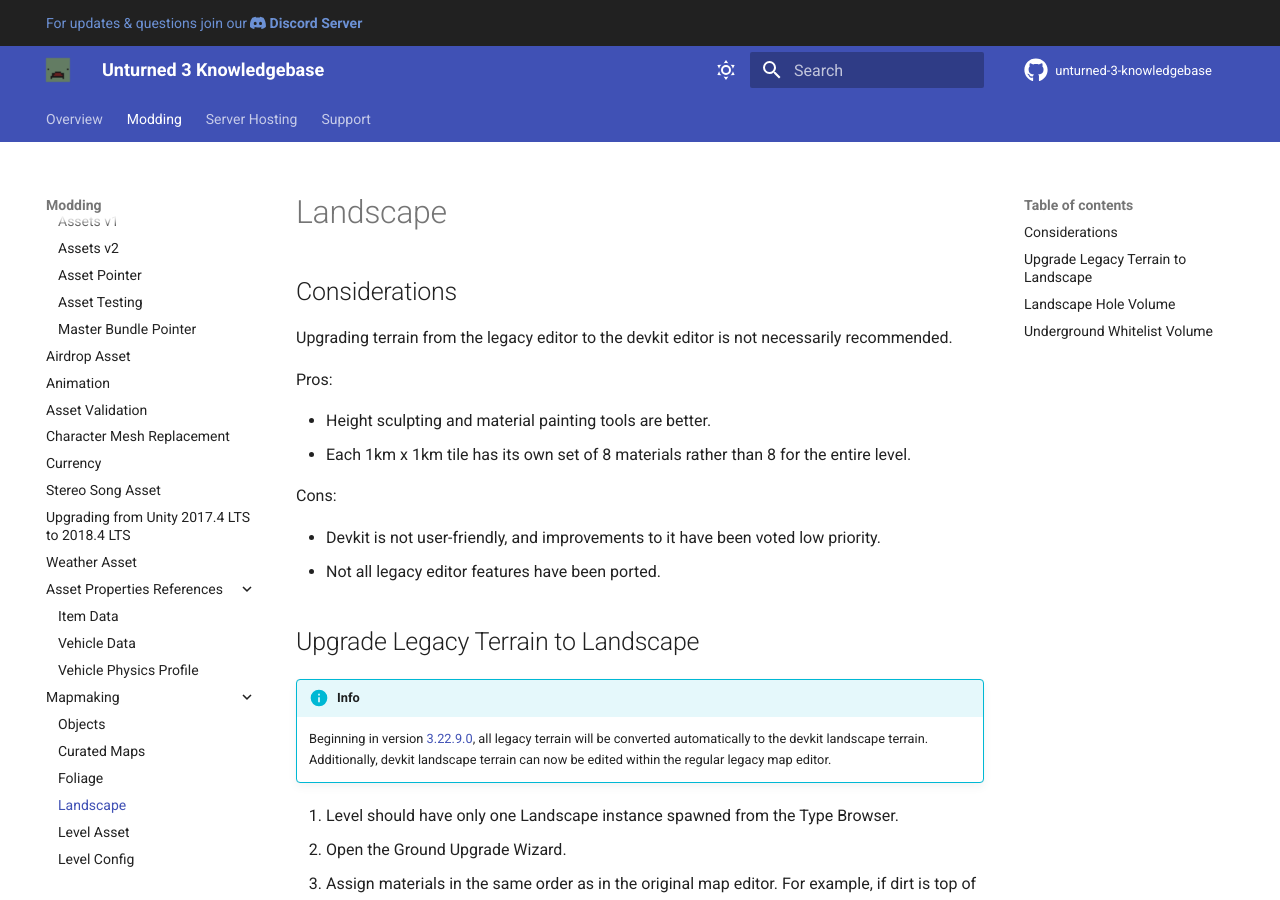
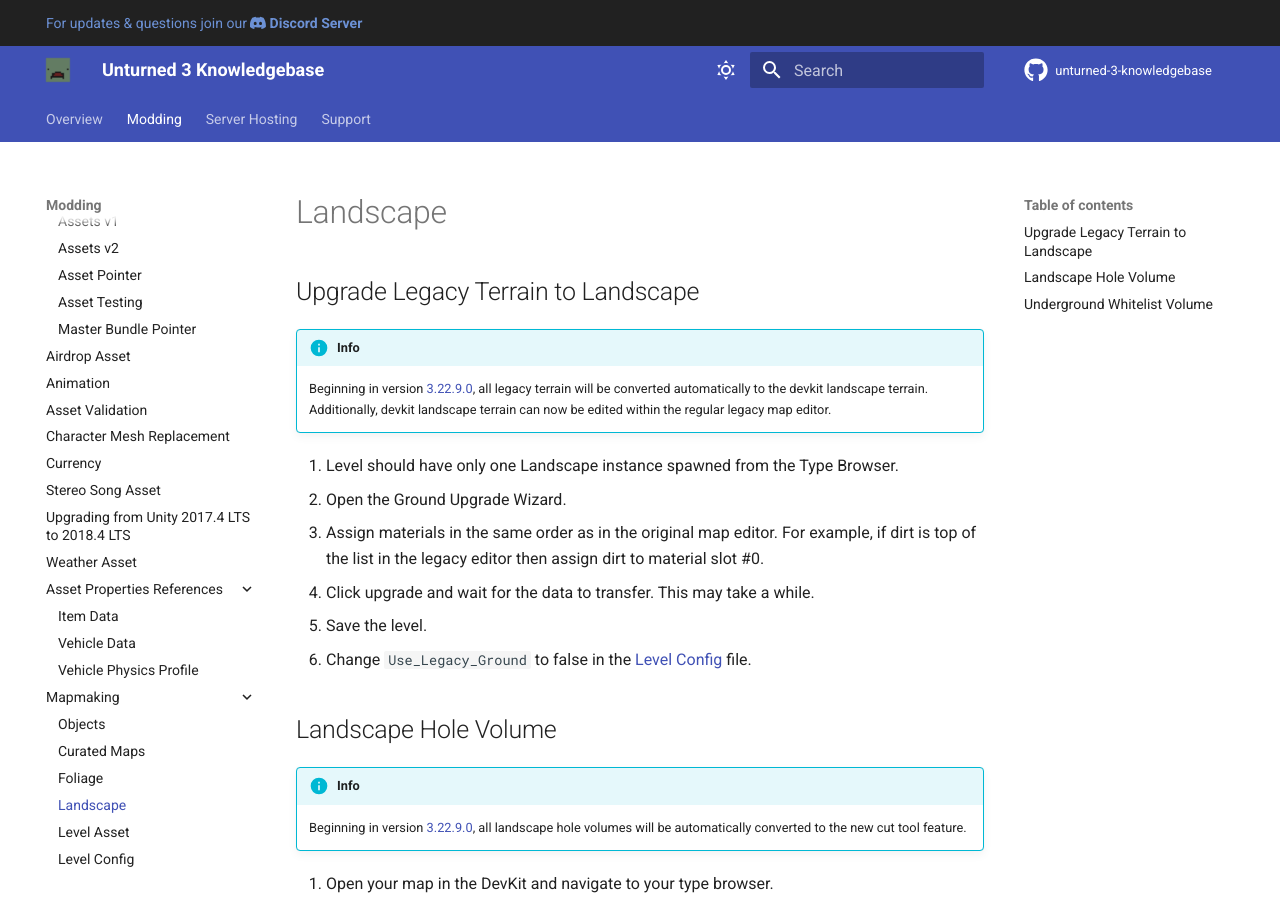
Before and after one commit to unturned-info/unturned-3-knowledgebase, an MkDocs documentation site: the page built from docs/Modding/mapmaking/Landscape.md, in a window 1280 px wide and 900 px high. Built offline with MkDocs 1.6.1 and Material for MkDocs 9.7.7, drawn with Linux system fonts in a browser that asks for light colours; comment, search, counter and statistics services are not loaded.

Commit message:
Update Landscape.md
Removed considerations for upgrading terrain, as there is nothing to fricken consider.

```diff
--- a/docs/Modding/mapmaking/Landscape.md
+++ b/docs/Modding/mapmaking/Landscape.md
@@ -1,21 +1,6 @@
 # Landscape
 
-## Considerations
-
-Upgrading terrain from the legacy editor to the devkit editor is not necessarily recommended.
-
-Pros:
-
-- Height sculpting and material painting tools are better.
-- Each 1km x 1km tile has its own set of 8 materials rather than 8 for the entire level.
-
-Cons:
-
-- Devkit is not user-friendly, and improvements to it have been voted low priority.
-- Not all legacy editor features have been ported.
-
 ## Upgrade Legacy Terrain to Landscape
-
 
 !!! info
     Beginning in version [3.22.9.0](https://store.steampowered.com/news/app/304930/view/3212766758952510190 "3.22.9.0"), all legacy terrain will be converted automatically to the devkit landscape terrain. Additionally, devkit landscape terrain can now be edited within the regular legacy map editor.
@@ -28,7 +13,6 @@
 6. Change `Use_Legacy_Ground` to false in the [Level Config](LevelConfig.md) file.
 
 ## Landscape Hole Volume
-
 
 !!! info
     Beginning in version [3.22.9.0](https://store.steampowered.com/news/app/304930/view/3212766758952510190 "3.22.9.0"), all landscape hole volumes will be automatically converted to the new cut tool feature.
```
